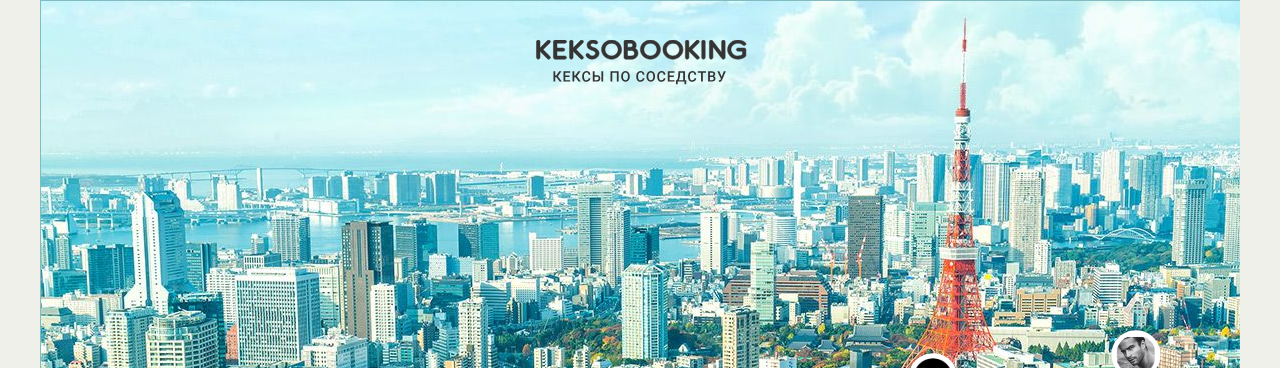
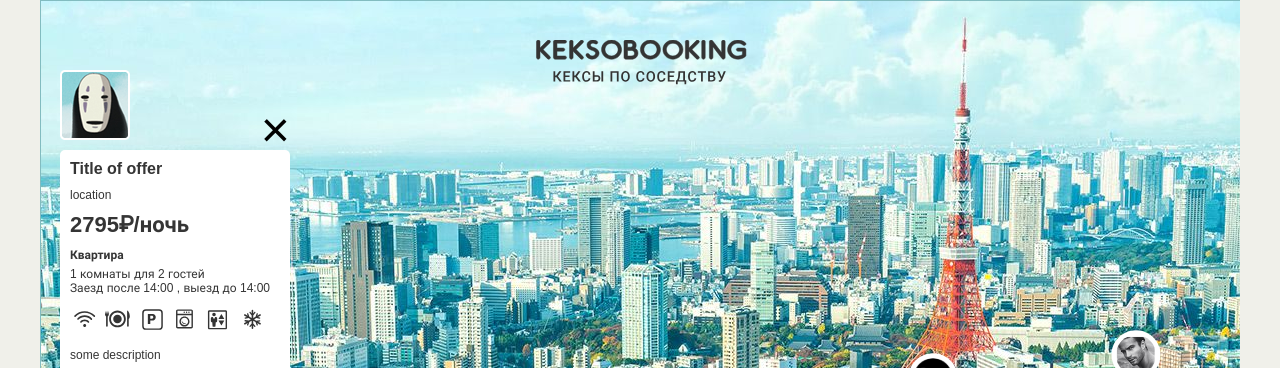
Before and after one commit to Nesmeyanova/1212595-keksobooking-21, a website: page index.html in a window 1280 px wide. Shown: the top 368 px of the page. Drawn offline with Linux system fonts and the light colour scheme; grey boxes are pictures that could not be loaded.

Commit message:
Создаем карточку объявления1

```diff
--- a/index.html
+++ b/index.html
@@ -222,9 +222,7 @@
         <li class="popup__feature popup__feature--conditioner"></li>
       </ul>
       <p class="popup__description">Великолепная квартира-студия в центре Токио. Подходит как туристам, так и бизнесменам. Квартира полностью укомплектована и недавно отремонтирована.</p>
-      <div class="popup__photos">
-        <img src="" class="popup__photo" width="45" height="40" alt="Фотография жилья">
-      </div>
+      <div class="popup__photos"></div>
     </article>
   </template>
 
--- a/js/main.js
+++ b/js/main.js
@@ -89,32 +89,43 @@ const renderPinsToMap = () => {
 };
 renderPinsToMap();
 
-const cardTemplate = document.querySelector(`#card`).content.querySelector(`map__card`);
+const cardTemplate = document.querySelector(`#card`).content.querySelector(`.map__card`);
 const mapFilters = document.querySelector(`.map__filters-container`);
 const POPUP_TYPE = {
-  'flat': `Квартира`,
-  'bungalo': `Бунгало`,
-  'house': `Дом`,
-  'palace': `Дворец`
+  flat: `Квартира`,
+  bungalo: `Бунгало`,
+  house: `Дом`,
+  palace: `Дворец`
 };
-const popupFeatures = FEATURES;
 
-const renderCard = (object) => {
+const renderCard = (cardData) => {
   const card = cardTemplate.cloneNode(true);
 
-  card.querySelector(`.popup__title`).textContent = object.offer.title;
-  card.querySelector(`.popup__text--address`).textContent = object.offer.address;
-  card.querySelector(`.popup__text--price`).textContent = object.offer.price + `₽/ночь`;
-  card.querySelector(`.popup__type`).textContent = POPUP_TYPE;
-  card.querySelector(`.popup__text--capacity`).textContent = object.offer.rooms + ` комнаты для ` + object.offer.guests + ` гостей`;
-  card.querySelector(`.popup__text--time`).textContent = `Заезд после ` + object.offer.checkin + ` , выезд до ` + object.offer.checkout;
-  card.querySelector(`.popup__description`).textContent = object.offer.description;
-  card.querySelector(`.popup__photos`) = object.offer.photos;
-  card.querySelector(`.popup__avatar`).src = object.author.avatar;
+  card.querySelector(`.popup__title`).textContent = cardData.offer.title;
+  card.querySelector(`.popup__text--address`).textContent = cardData.offer.address;
+  card.querySelector(`.popup__text--price`).textContent = cardData.offer.price + `₽/ночь`;
+  card.querySelector(`.popup__type`).textContent = POPUP_TYPE[cardData.offer.type];
+  card.querySelector(`.popup__text--capacity`).textContent = cardData.offer.rooms + ` комнаты для ` + cardData.offer.guests + ` гостей`;
+  card.querySelector(`.popup__text--time`).textContent = `Заезд после ` + cardData.offer.checkin + ` , выезд до ` + cardData.offer.checkout;
+  card.querySelector(`.popup__description`).textContent = cardData.offer.description;
 
-  renderPhotoToCard(object.offer.photos, card);
+  const fragment = document.createDocumentFragment();
+
+  for (let src of cardData.offer.photos) {
+    const image = document.createElement(`img`);
+    image.src = src;
+    image.width = 45;
+    image.height = 40;
+    image.classList.add(`popup__photo`);
+    fragment.appendChild(image);
+  }
+
+  card.querySelector(`.popup__photos`).appendChild(fragment);
+  card.querySelector(`.popup__avatar`).src = cardData.author.avatar;
 
   return card;
 };
 
-mapFilters.before(map);
+const cardElement = renderCard(pins[0]);
+
+mapFilters.before(cardElement);
```
